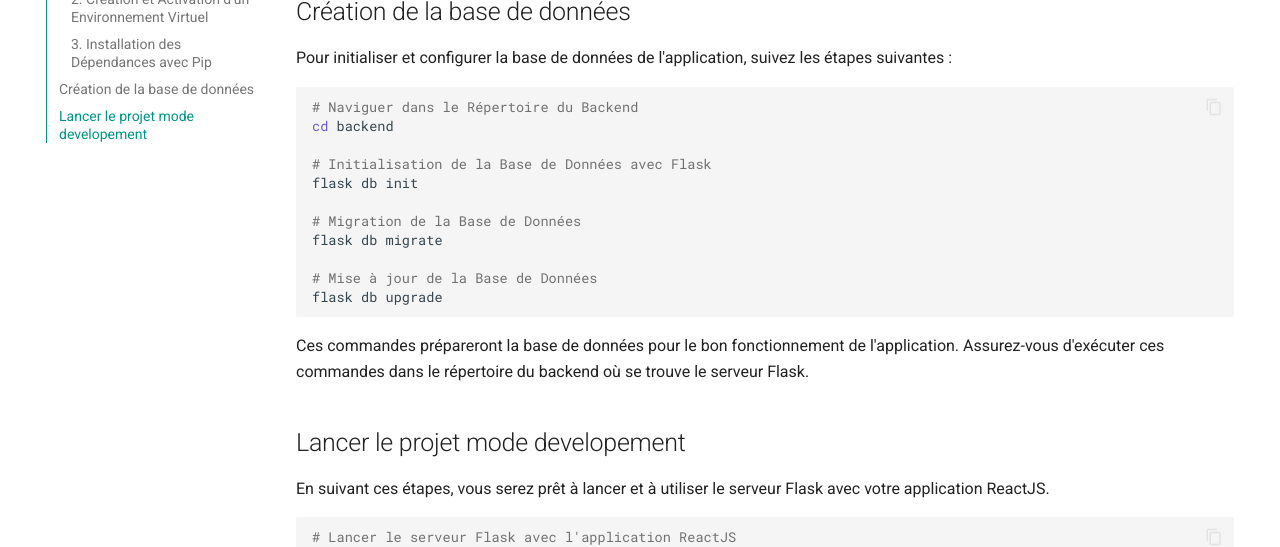
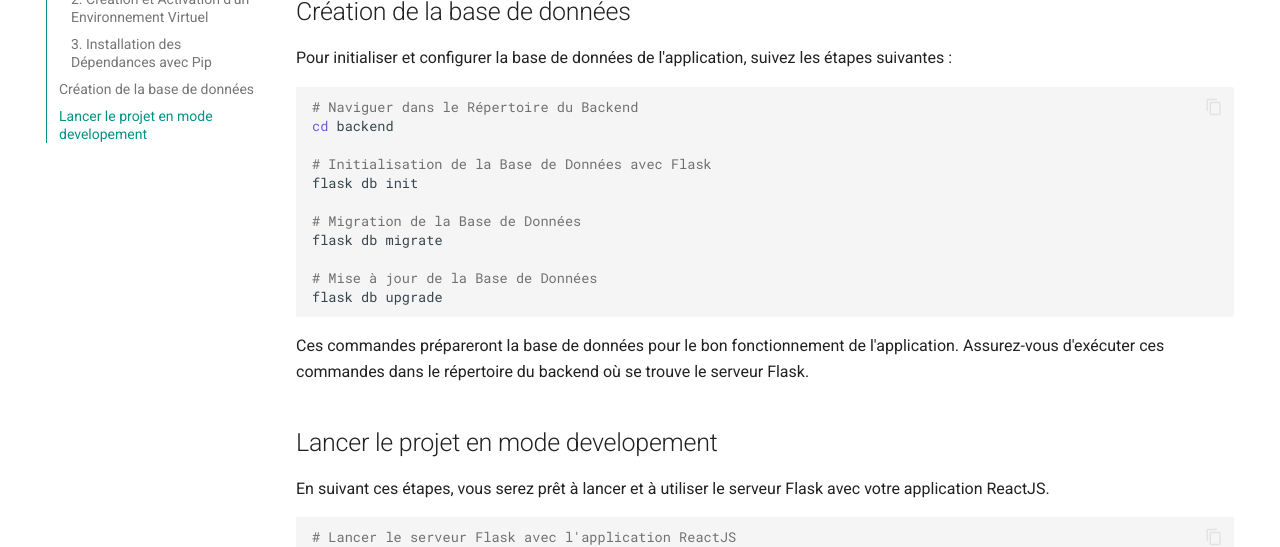
Before and after one commit to xBullseye/per-caisse-doc, an MkDocs documentation site: the page built from docs/installation.md, in a window 1280 px wide and 900 px high, scrolled down 1468 px. Shown: the part 235-782 px from the top of the window. Built offline with MkDocs 1.6.1 and Material for MkDocs 9.7.7, drawn with Linux system fonts in a browser that asks for light colours.

````diff
--- a/docs/installation.md
+++ b/docs/installation.md
@@ -72,7 +72,7 @@ flask db upgrade
 ```
 Ces commandes prépareront la base de données pour le bon fonctionnement de l'application. Assurez-vous d'exécuter ces commandes dans le répertoire du backend où se trouve le serveur Flask.
 
-## Lancer le projet mode developement
+## Lancer le projet en mode developement
 En suivant ces étapes, vous serez prêt à lancer et à utiliser le serveur Flask avec votre application ReactJS.
 ```bash
 # Lancer le serveur Flask avec l'application ReactJS
````
Also changed, not shown: docs/xFillData.md (added, +22 -0 lines).
